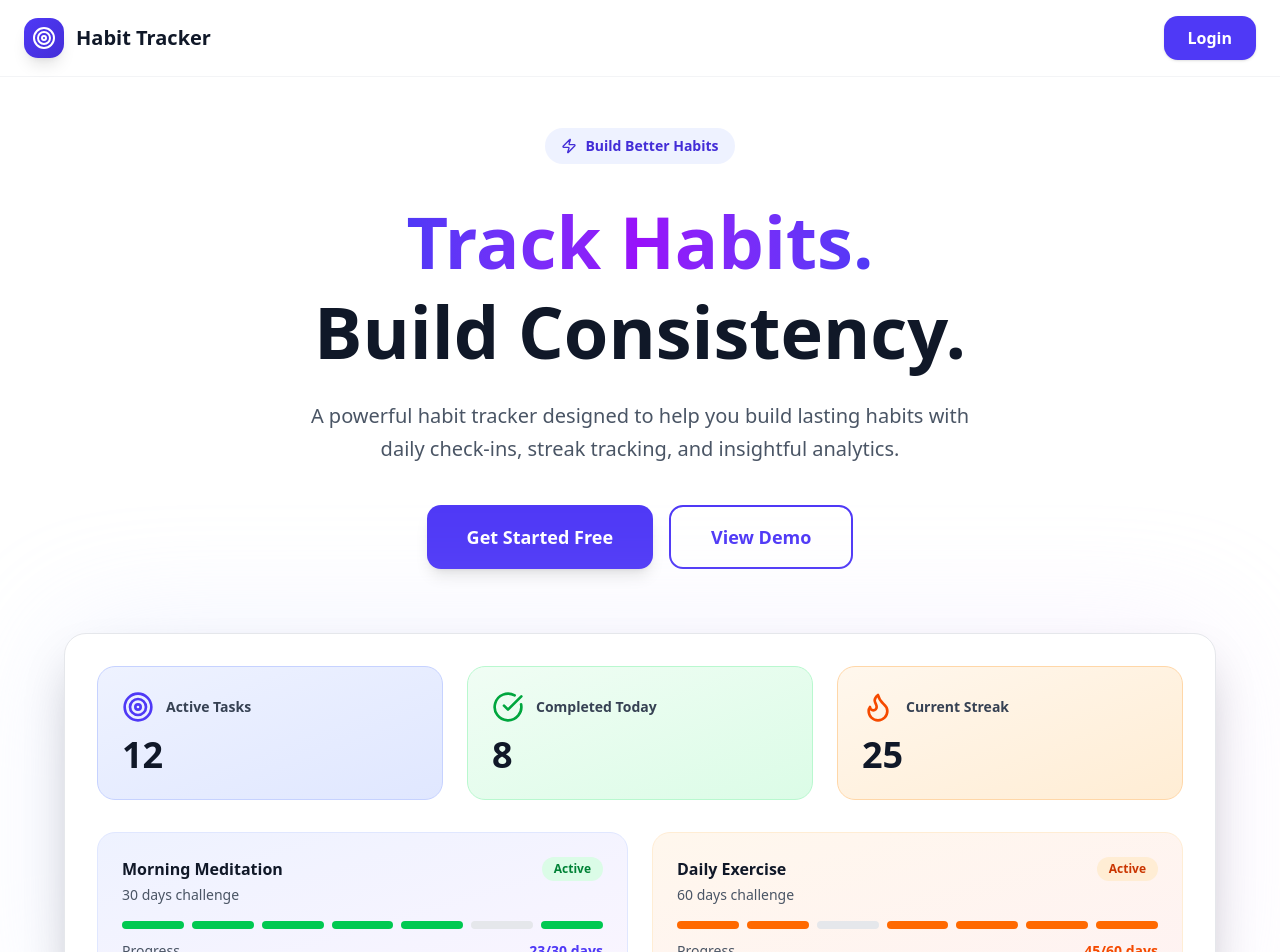
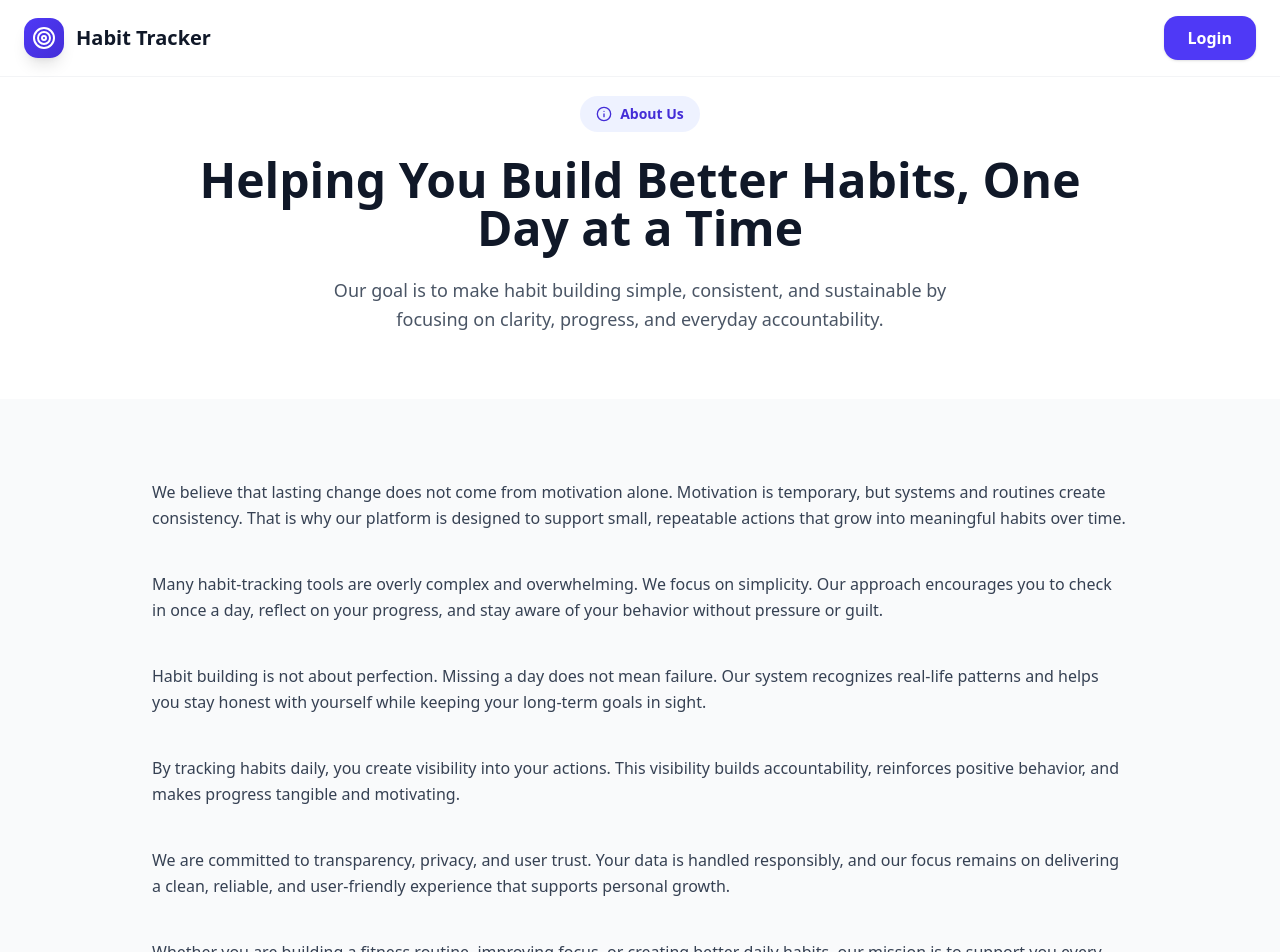
Before and after one commit to JAWAD018/Habit-Tracker, a React (Vite) app: page /about in a window 1280 px wide. Before the commit this address led to /. Shown: the top 952 px of the page. Built offline with nearby package versions, Linux system fonts and the light colour scheme.

Commit message:
added AboutUs

```diff
--- a/src/App.jsx
+++ b/src/App.jsx
@@ -12,6 +12,7 @@ import BestHabitTrackingMethods from "./components/blog/BestHabitTrackingMethods
 import HabitTrackingProductivity from "./components/blog/HabitTrackingProductivity";
 import DailyProductivityTips from "./components/blog/DailyProductivityTips";
 import HabitBuildingMistakes from "./components/blog/HabitBuildingMistakes";
+import AboutUs from "./pages/AboutUs";
 
 function App() {
   return (
@@ -32,6 +33,7 @@ function App() {
         <Route path="/privacy-policy" element={<PrivacyPolicy />} />
         <Route path="/terms" element={<Terms />} />
         <Route path="/support" element={<Support />} />
+        <Route path="/about" element={<AboutUs />} />
 
         {/* Blogs Routes */}
 
--- /dev/null
+++ b/src/pages/AboutUs.jsx
@@ -0,0 +1,73 @@
+import Nav from "../components/layout/Nav";
+import { Info } from "lucide-react";
+
+const AboutUs = () => (
+  <>
+    <Nav />
+
+    <main className="bg-white">
+      {/* Hero */}
+      <section className="container mx-auto max-w-5xl px-6 pt-24 pb-16 text-center">
+        <div className="inline-flex items-center gap-2 bg-indigo-50 text-indigo-700 px-4 py-2 rounded-full text-sm font-semibold mb-6">
+          <Info className="w-4 h-4" />
+          About Us
+        </div>
+
+        <h1 className="text-4xl md:text-5xl font-black text-gray-900 mb-6">
+          Helping You Build Better Habits, One Day at a Time
+        </h1>
+
+        <p className="text-lg text-gray-600 max-w-2xl mx-auto leading-relaxed">
+          Our goal is to make habit building simple, consistent, and sustainable
+          by focusing on clarity, progress, and everyday accountability.
+        </p>
+      </section>
+
+      {/* Content */}
+      <section className="bg-gray-50 py-20">
+        <div className="container mx-auto max-w-5xl px-6 space-y-10 text-gray-700 leading-relaxed">
+          <p>
+            We believe that lasting change does not come from motivation alone.
+            Motivation is temporary, but systems and routines create consistency.
+            That is why our platform is designed to support small, repeatable
+            actions that grow into meaningful habits over time.
+          </p>
+
+          <p>
+            Many habit-tracking tools are overly complex and overwhelming. We
+            focus on simplicity. Our approach encourages you to check in once a
+            day, reflect on your progress, and stay aware of your behavior
+            without pressure or guilt.
+          </p>
+
+          <p>
+            Habit building is not about perfection. Missing a day does not mean
+            failure. Our system recognizes real-life patterns and helps you stay
+            honest with yourself while keeping your long-term goals in sight.
+          </p>
+
+          <p>
+            By tracking habits daily, you create visibility into your actions.
+            This visibility builds accountability, reinforces positive behavior,
+            and makes progress tangible and motivating.
+          </p>
+
+          <p>
+            We are committed to transparency, privacy, and user trust. Your data
+            is handled responsibly, and our focus remains on delivering a clean,
+            reliable, and user-friendly experience that supports personal
+            growth.
+          </p>
+
+          <p>
+            Whether you are building a fitness routine, improving focus, or
+            creating better daily habits, our mission is to support you every
+            step of the way.
+          </p>
+        </div>
+      </section>
+    </main>
+  </>
+);
+
+export default AboutUs;
```
